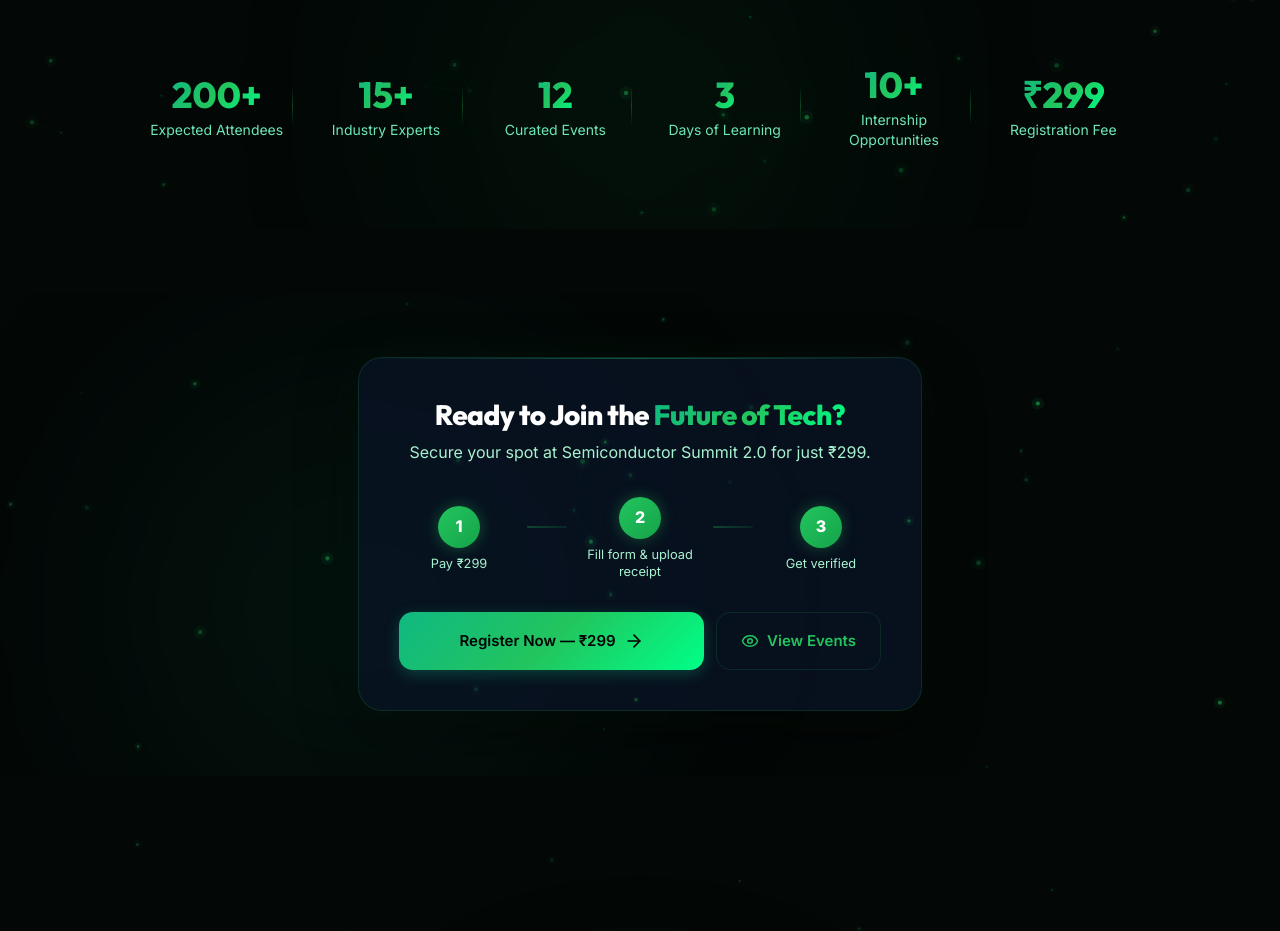
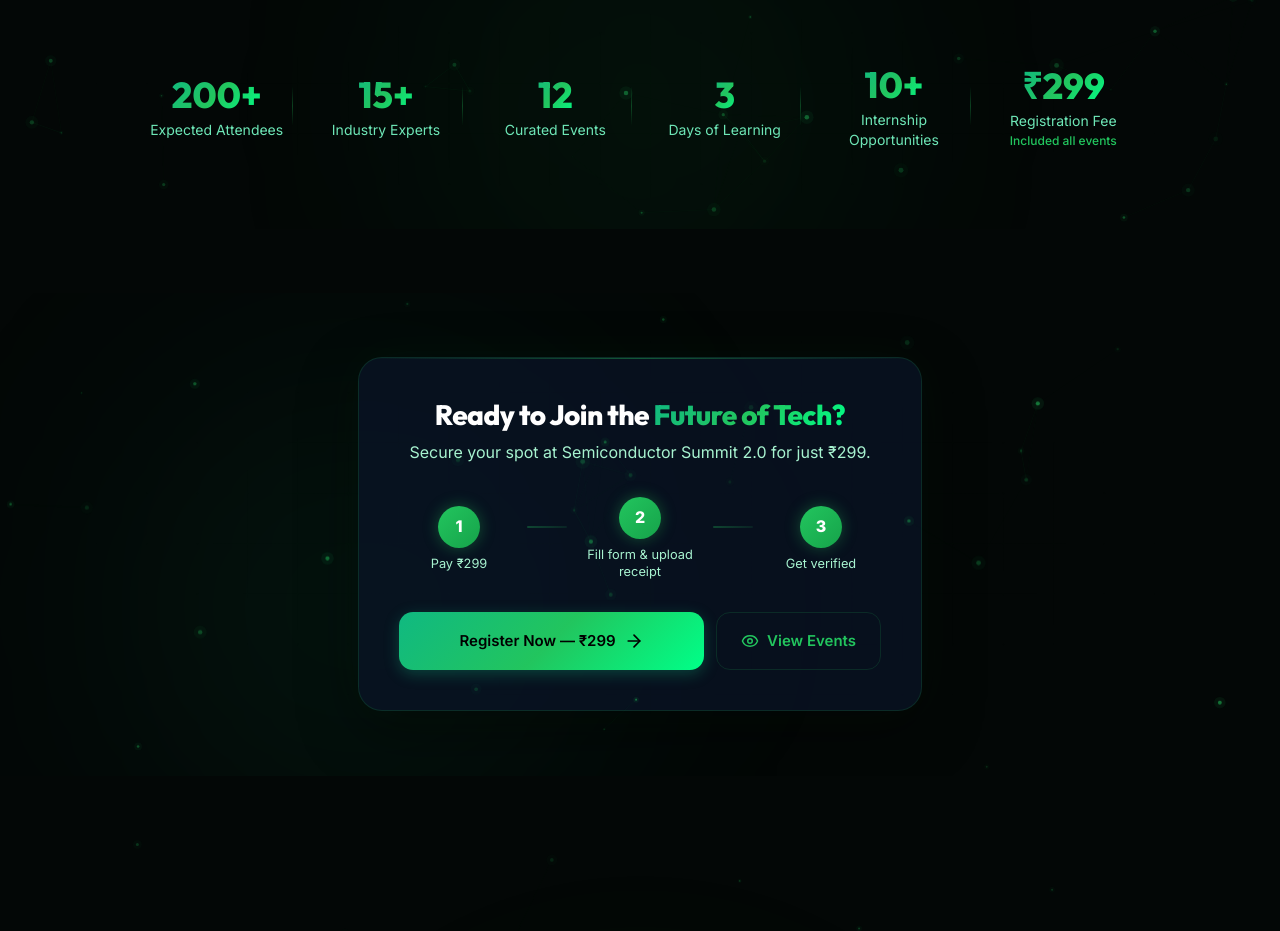
Before and after one commit to KushalPitaliya/Semicon-Summit-2.0, a React (Vite) app: page / in a window 1280 px wide. Shown: the part 881-1812 px from the top of the page. Built offline with nearby package versions, Linux system fonts and the light colour scheme; no server answers.

Commit message:
✨ Add 'Included all events' subtitle to Registration Fee stat
- Added subtitle to ₹299 Registration Fee stat
- Updated Landing page stats rendering to support subtitles
- Added CSS styling for landing-stat-subtitle (green accent color)
- Clarifies that ₹299 includes access to all 10 events

```diff
--- a/src/pages/Landing.css
+++ b/src/pages/Landing.css
@@ -660,6 +660,15 @@
     font-size: 0.875rem;
     color: var(--text-tertiary);
     line-height: 1.4;
+}
+
+.landing-stat-subtitle {
+    display: block;
+    font-size: 0.75rem;
+    color: var(--accent-500);
+    margin-top: 0.25rem;
+    font-weight: 500;
+    line-height: 1.2;
 }
 
 
--- a/src/pages/Landing.jsx
+++ b/src/pages/Landing.jsx
@@ -45,7 +45,7 @@
         { value: '12', label: 'Curated Events' },
         { value: '3', label: 'Days of Learning' },
         { value: '10+', label: 'Internship Opportunities' },
-        { value: '₹299', label: 'Registration Fee' }
+        { value: '₹299', label: 'Registration Fee', subtitle: 'Included all events' }
     ]
 
     const features = [
@@ -136,6 +136,7 @@
                         <div key={i} className="landing-stat-item">
                             <span className="landing-stat-num text-gradient">{stat.value}</span>
                             <span className="landing-stat-text">{stat.label}</span>
+                            {stat.subtitle && <span className="landing-stat-subtitle">{stat.subtitle}</span>}
                         </div>
                     ))}
                 </div>
```
